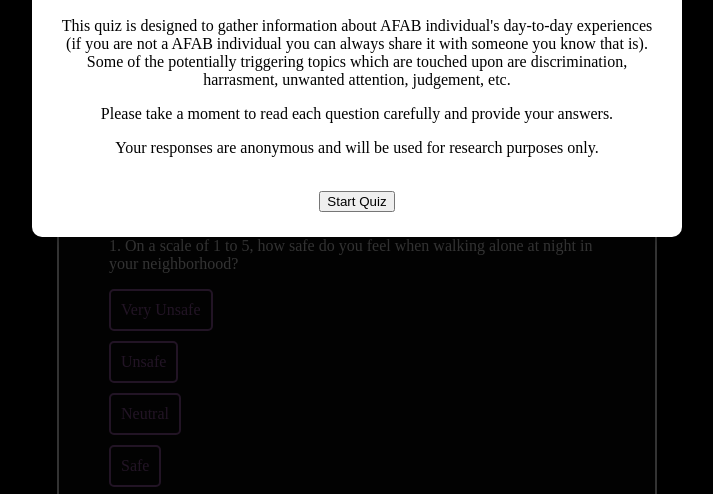
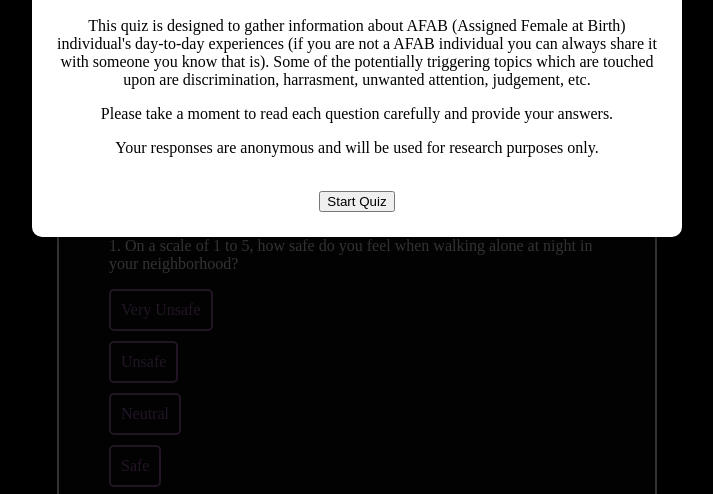
Before and after one commit to fridalaurvigenn/Advanced-CC-Project-3---Community-Tool-Quiz, a plain HTML site: page index.html in a window 1280 px wide. Shown: the part 267-761 px from the top of the page, without its empty margins (283-996 px from the left). Drawn offline with Linux system fonts and the light colour scheme.

Commit message:
Updated index.html

```diff
--- a/index.html
+++ b/index.html
@@ -12,7 +12,7 @@
         <div class="modal-content">
           <span class="close">&times;</span>
           <h2>Welcome to The AFAB Experience Quiz!</h2>
-          <p>This quiz is designed to gather information about AFAB individual's day-to-day experiences (if you are not a AFAB individual you can always share it with someone you know that is). Some of the potentially triggering topics which are touched upon are discrimination, harrasment, unwanted attention, judgement, etc. </p>
+          <p>This quiz is designed to gather information about AFAB (Assigned Female at Birth) individual's day-to-day experiences (if you are not a AFAB individual you can always share it with someone you know that is). Some of the potentially triggering topics which are touched upon are discrimination, harrasment, unwanted attention, judgement, etc. </p>
             <p>Please take a moment to read each question carefully and provide your answers.  </p>
          <p>Your responses are anonymous and will be used for research purposes only.</p>
         </br>
```
